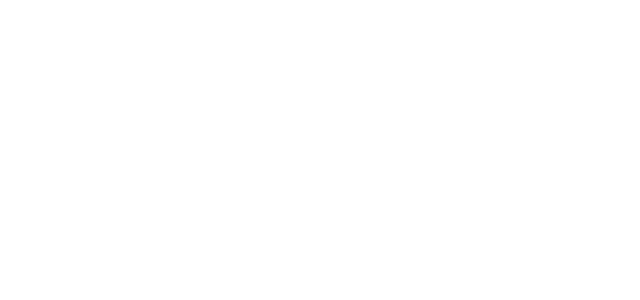
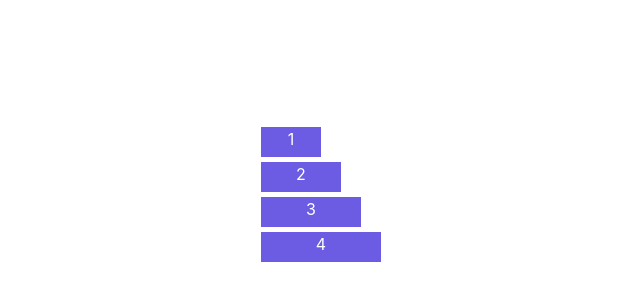
Before and after one commit to ufjf-dcc207/ufjf-dcc207-2024-3-a-trb2-isaacnsoares, a React (Vite) app: page / in a window 1280 px wide. Shown: the part 206-506 px from the top of the page, without its empty margins (319-959 px from the left). Built offline with nearby package versions, Linux system fonts and the light colour scheme.

Commit message:
cria componente disco

```diff
--- a/src/App.jsx
+++ b/src/App.jsx
@@ -1,10 +1,14 @@
 import './App.css'
+import Disco from "./components/Disco/Disco.jsx"
 
 function App() {
 
   return (
     <>
-
+      <Disco tamanho={1}/>
+      <Disco tamanho={2}/>
+      <Disco tamanho={3}/>
+      <Disco tamanho={4}/>
     </>
   )
 }
--- /dev/null
+++ b/src/components/Disco/Disco.css
@@ -0,0 +1,23 @@
+.disco {
+  height: 30px;
+  margin: 5px 0;
+  background-color: #6c5ce4;
+  color: #ffffff;
+  text-align: center;
+}
+
+.disco-1 {
+  width: 60px;
+}
+
+.disco-2 {
+  width: 80px;
+}
+
+.disco-3 {
+  width: 100px;
+}
+
+.disco-4 {
+  width: 120px;
+}
--- /dev/null
+++ b/src/components/Disco/Disco.jsx
@@ -0,0 +1,12 @@
+import React from 'react';
+import './Disco.css';
+
+const Disco = ({ tamanho }) => {
+  return (
+    <div className={`disco disco-${tamanho}`}>
+      {tamanho}
+    </div>
+  );
+};
+
+export default Disco;
```
